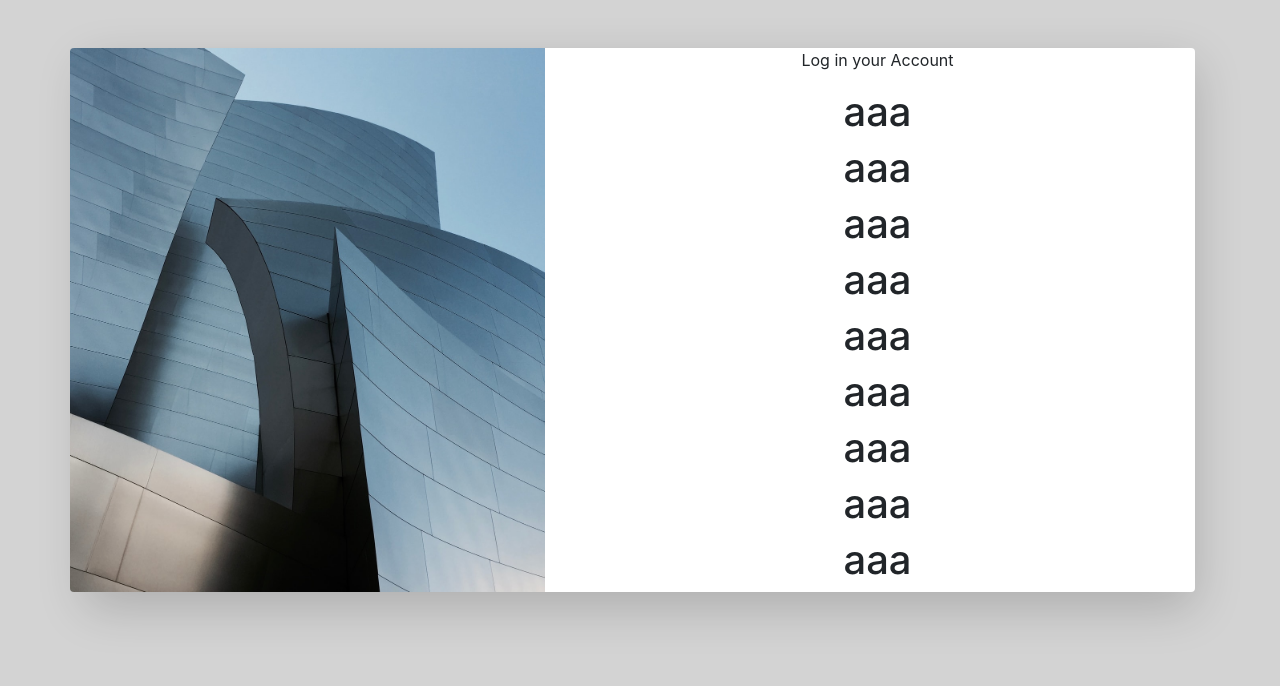
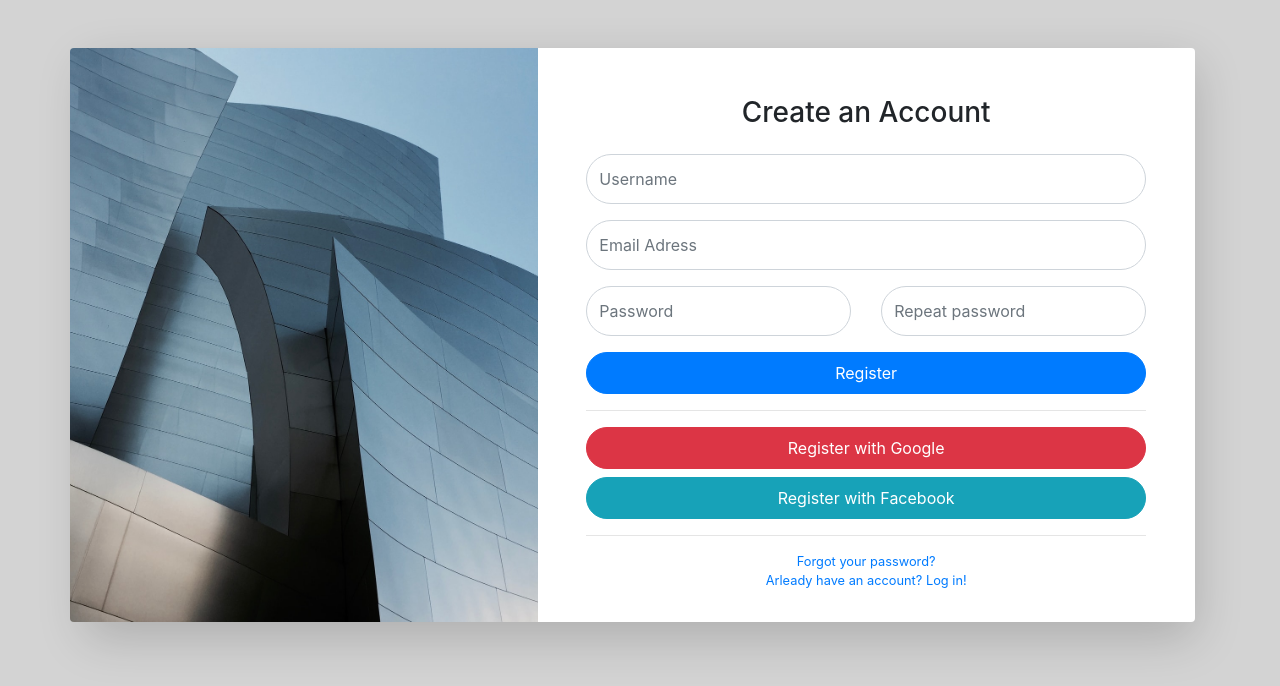
Before and after one commit to sbyshjd/AOM_client-side-app, a React (Create React App) app: page /signup in a window 1280 px wide. Shown: the top 686 px of the page. Built offline with nearby package versions, Linux system fonts and the light colour scheme.

Commit message:
finish the style for singup and login

```diff
--- a/src/components/LogIn.js
+++ b/src/components/LogIn.js
@@ -1,5 +1,6 @@
 import React, { Component } from 'react';
 import './login.css';
+import { Link } from 'react-router-dom';
 
 class LogIn extends Component {
     render() {
@@ -9,20 +10,34 @@ class LogIn extends Component {
               <div className="card o-hidden border-0 shadow-lg p-0">
                <div className='card-body p-0'>
                 <div className="row">
-                     <div className='col-5 bg-image rounded-left rounded-lg d-none d-md-block' >
-                     </div>
-                     <div className='col-7'>
-                      <p>Log in your Account</p>
-                      <h1>aaa</h1>
-                      <h1>aaa</h1>
-                      <h1>aaa</h1>
-                      <h1>aaa</h1>
-                      <h1>aaa</h1>
-                      <h1>aaa</h1>
-                      <h1>aaa</h1>
-                      <h1>aaa</h1>
-                      <h1>aaa</h1>
-                     </div>
+                    <div className='col-5 bg-image rounded-left rounded-lg d-none d-md-block' >
+                    </div>
+                    <div className='col-12 col-md-7 pl-5 pl-md-5 pt-5 pb-3 pr-5'>
+                        <form className='text-center'>
+                            <h3>Login your Account</h3>
+                            <div className='form-group mt-4'>
+                                <input type="text" placeholder='Username' className='form-control pt-4 pb-4 rounded-pill text-muted'/>
+                            </div>
+                            <div className='form-group mt-2'>
+                                <input type="text" placeholder='Email Adress' className='form-control pt-4 pb-4 rounded-pill text-muted'/>
+                            </div>
+                            <div className='row'>
+                                <div className='form-group col-6'>
+                                    <input type="text" placeholder='Password' className='form-control pt-4 pb-4 rounded-pill text-muted'/>
+                                </div>
+                                <div className='form-group col-6'>
+                                    <input type="text" placeholder='Repeat password' className='form-control pt-4 pb-4 rounded-pill text-muted'/>
+                                </div>
+                            </div>
+                            <Link to='/' type='submit' className='btn btn-block btn-primary pt-2 pb-2 rounded-pill'>Register</Link>
+                        </form>
+                        <hr/>
+                        <Link to='/' type='submit' className='btn btn-block btn-danger pt-2 pb-2 rounded-pill'>Register with Google</Link>
+                        <Link to='/' type='submit' className='btn btn-block btn-info pt-2 pb-2 rounded-pill'>Register with Facebook</Link>
+                        <hr/>
+                        <Link to='/login' className='d-block text-center text-primary mt-3' style={{fontSize:'0.8rem'}}>Forgot your password?</Link>
+                        <Link to='/login' className='d-block text-center text-primary mb-3' style={{fontSize:'0.8rem'}}>Arleady have an account? Log in!</Link>
+                    </div>
                 </div>
                </div>
               </div>
--- a/src/components/SignUp.js
+++ b/src/components/SignUp.js
@@ -1,5 +1,6 @@
 import React, { Component } from 'react';
 import './signup.css'
+import { Link } from 'react-router-dom';
 
 class SignUp extends Component {
     render() {
@@ -8,24 +9,35 @@ class SignUp extends Component {
              <div className='container' >
               <div className="card o-hidden border-0 shadow-lg p-0">
                <div className='card-body p-0'>
-                <div className="row">
-                     <div className='col-5 bg-image rounded-left d-none d-md-block' >
-                     </div>
-                     <div className='col-7'>
-                     <form className='text-center'>
-                     <p>Log in your Account</p>
-                      <h1>aaa</h1>
-                      <h1>aaa</h1>
-                      <h1>aaa</h1>
-                      <h1>aaa</h1>
-                      <h1>aaa</h1>
-                      <h1>aaa</h1>
-                      <h1>aaa</h1>
-                      <h1>aaa</h1>
-                      <h1>aaa</h1>
-                     </form>
-
-                     </div>
+                <div className="row pr-3">
+                    <div className='col-5 bg-image rounded-left d-none d-md-block' >
+                    </div>
+                    <div className='col-12 col-md-7 pl-5 pl-md-5 pt-5 pb-3 pr-5'>
+                        <form className='text-center'>
+                            <h3>Create an Account</h3>
+                            <div className='form-group mt-4'>
+                                <input type="text" placeholder='Username' className='form-control pt-4 pb-4 rounded-pill text-muted'/>
+                            </div>
+                            <div className='form-group mt-2'>
+                                <input type="text" placeholder='Email Adress' className='form-control pt-4 pb-4 rounded-pill text-muted'/>
+                            </div>
+                            <div className='row'>
+                                <div className='form-group col-6'>
+                                    <input type="text" placeholder='Password' className='form-control pt-4 pb-4 rounded-pill text-muted'/>
+                                </div>
+                                <div className='form-group col-6'>
+                                    <input type="text" placeholder='Repeat password' className='form-control pt-4 pb-4 rounded-pill text-muted'/>
+                                </div>
+                            </div>
+                            <Link to='/' type='submit' className='btn btn-block btn-primary pt-2 pb-2 rounded-pill'>Register</Link>
+                        </form>
+                        <hr/>
+                        <Link to='/' type='submit' className='btn btn-block btn-danger pt-2 pb-2 rounded-pill'>Register with Google</Link>
+                        <Link to='/' type='submit' className='btn btn-block btn-info pt-2 pb-2 rounded-pill'>Register with Facebook</Link>
+                        <hr/>
+                        <Link to='/login' className='d-block text-center text-primary mt-3' style={{fontSize:'0.8rem'}}>Forgot your password?</Link>
+                        <Link to='/login' className='d-block text-center text-primary mb-3' style={{fontSize:'0.8rem'}}>Arleady have an account? Log in!</Link>
+                    </div>
                 </div>
                </div>
               </div>
--- a/src/components/signup.css
+++ b/src/components/signup.css
@@ -12,5 +12,4 @@
     background-position: center;
     background-size: cover;
     background-origin: border-box;
-
 }
```
